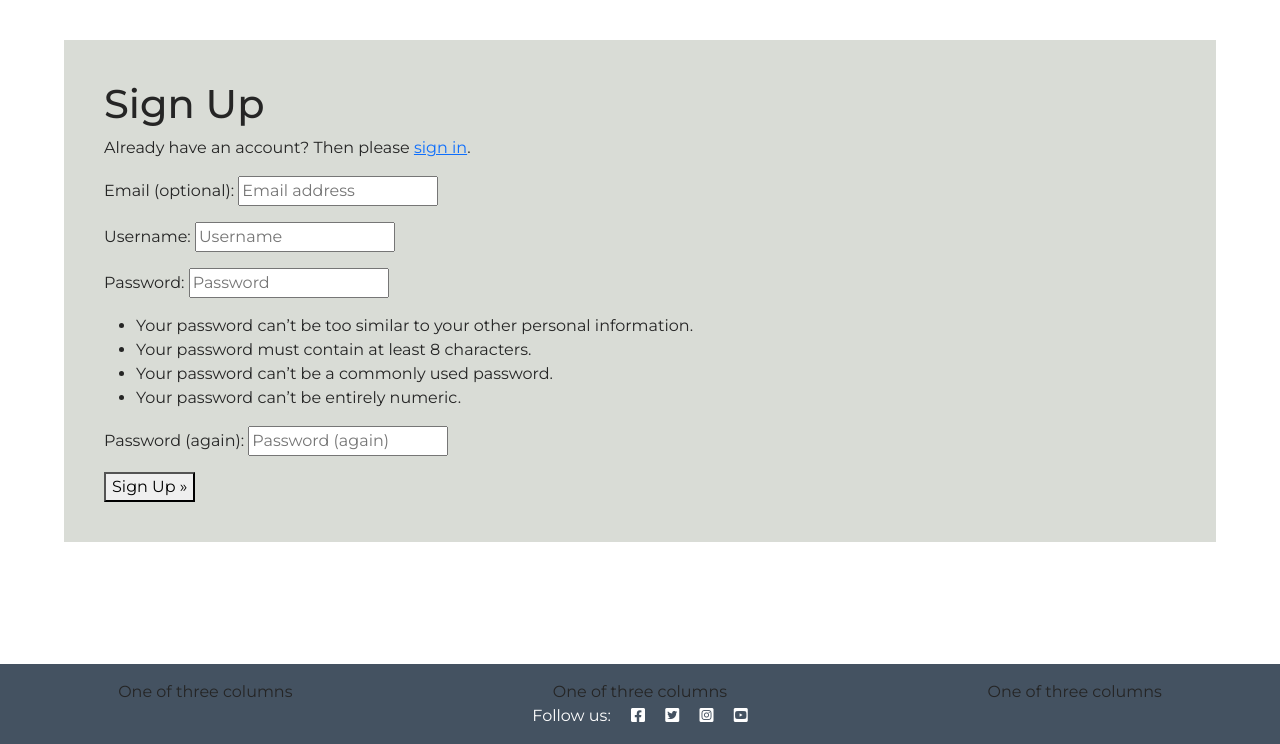
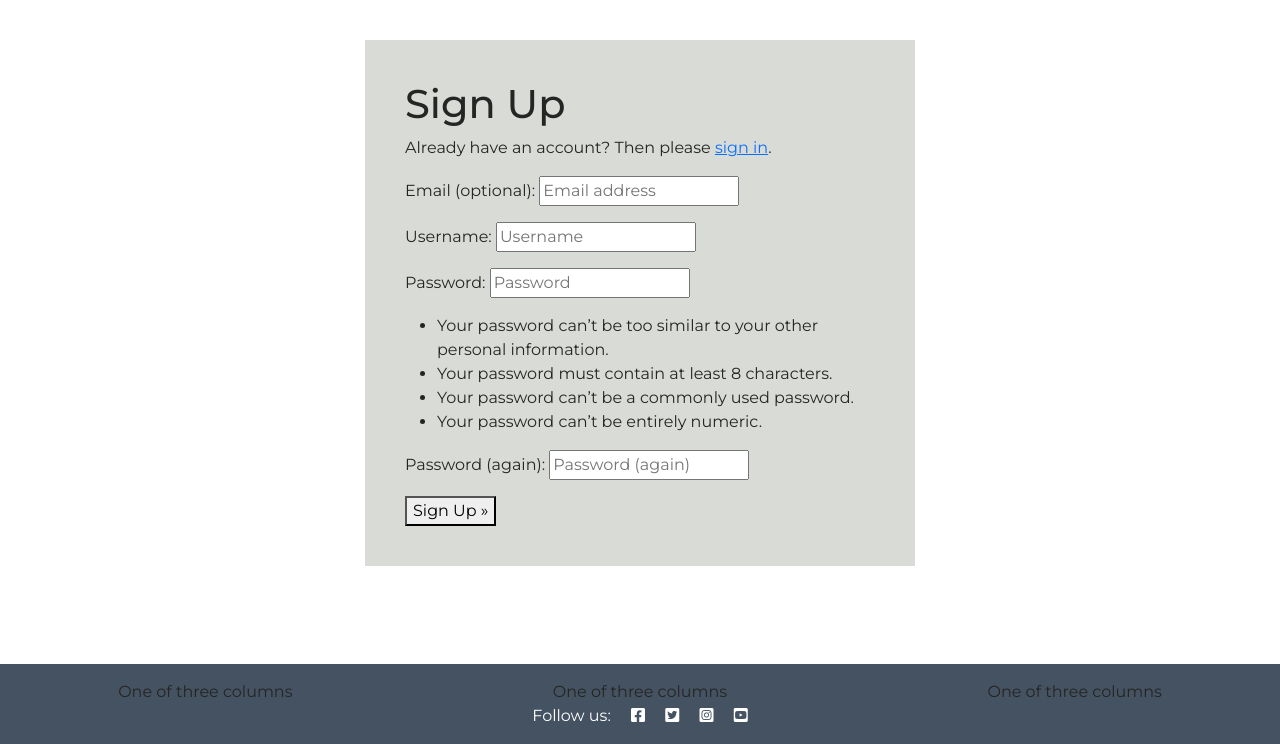
Before and after one commit to hysinh/wimpleton-booking-app, a Django app: page /accounts/signup/ in a window 1280 px wide. Shown: the part 56-800 px from the top of the page. Run offline with Django 5.2, Linux system fonts and the light colour scheme.

Commit message:
Style sign in/out/register box to be responsive

```diff
--- a/static/css/style.css
+++ b/static/css/style.css
@@ -221,6 +221,11 @@ body {
         justify-content: center;
         align-items: center;
     }
+
+    /* Sign up / Sign out / Registration pages */
+    .container-auth-box {
+        width: 550px;
+    }
 }
 
 /* old styles
```
